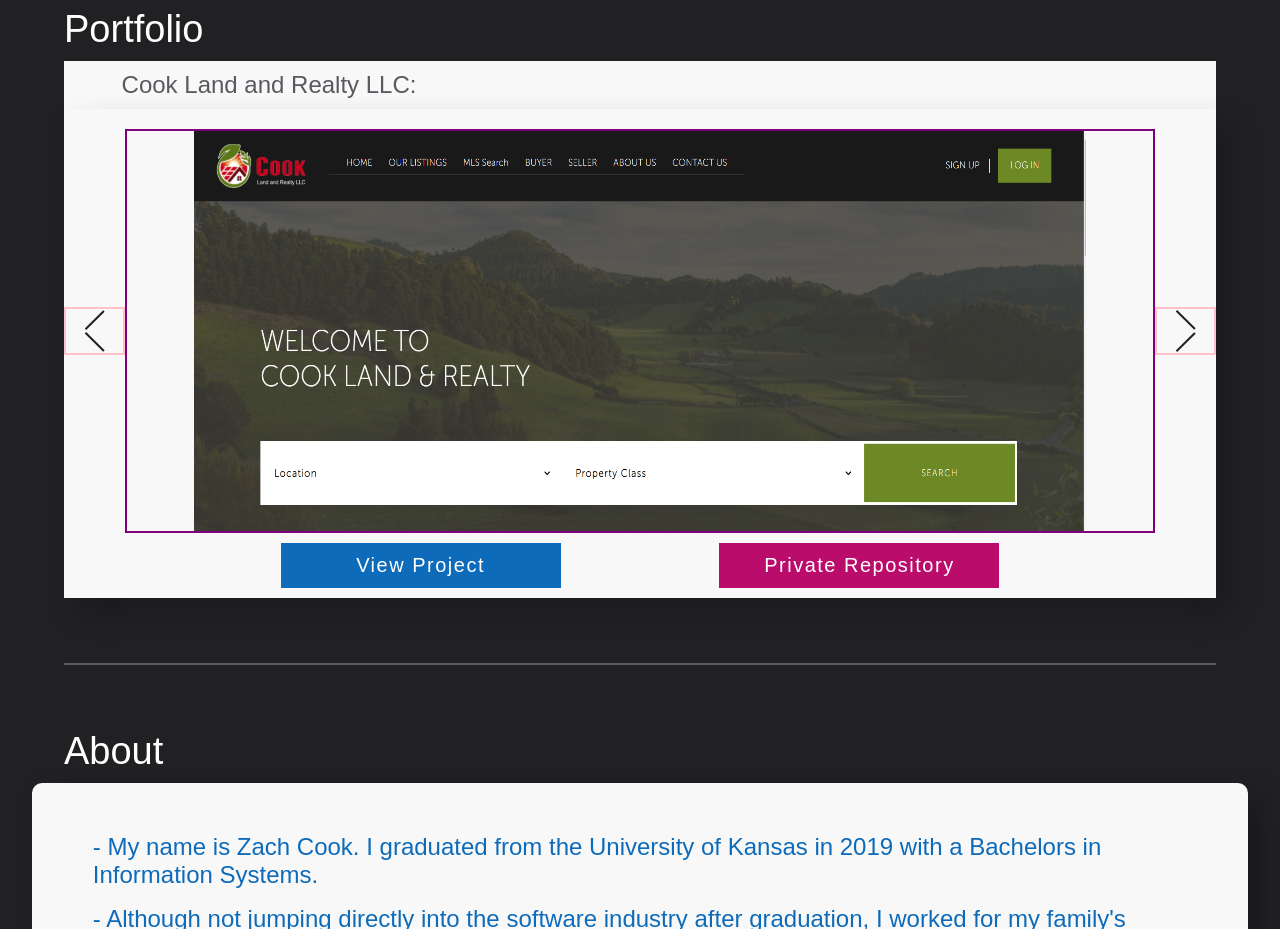
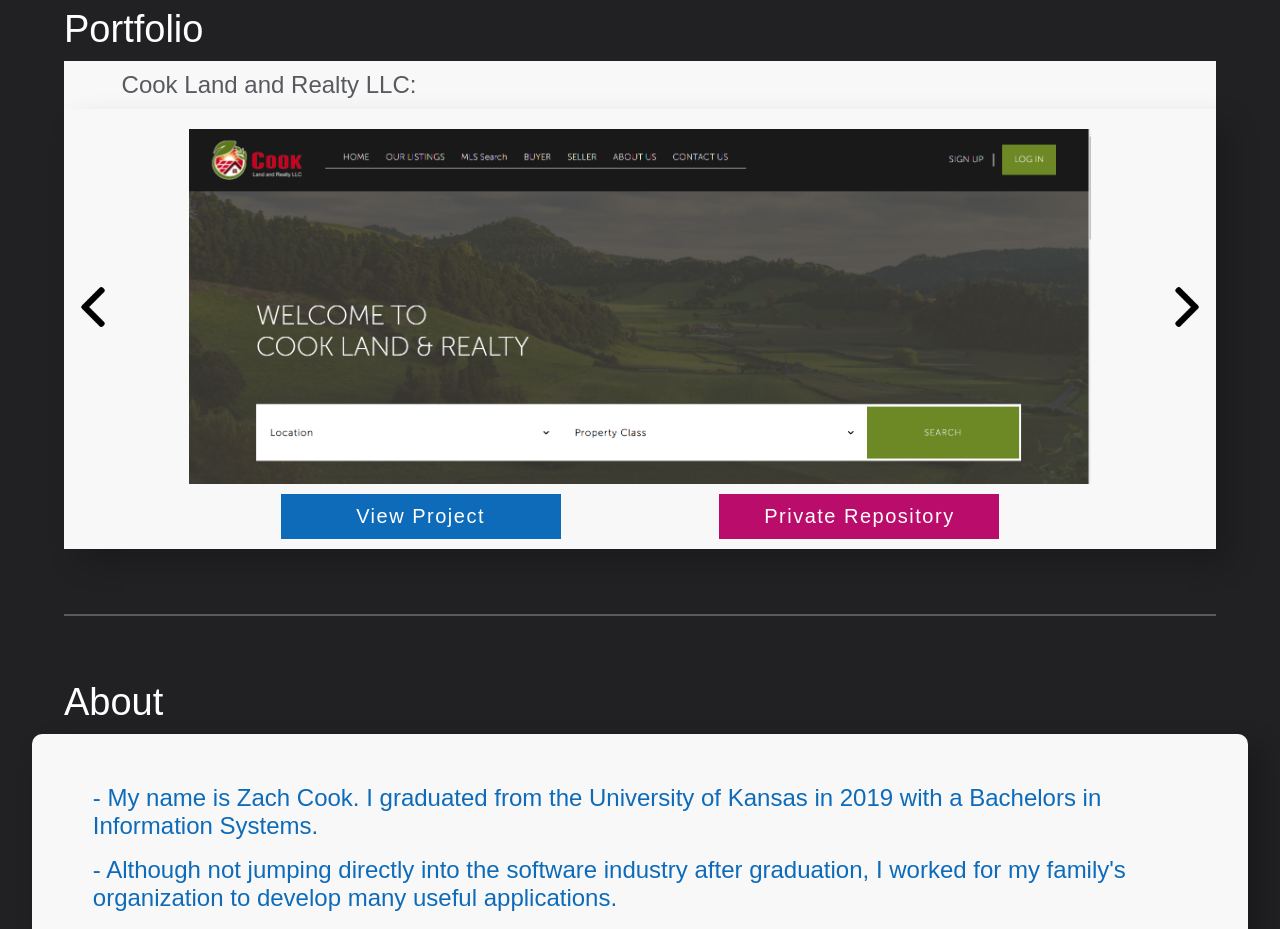
Before and after one commit to Zach-Cook/ZachCook, a React (Create React App) app in the folder frontend/: page / in a window 1280 px wide. Shown: the part 980-1909 px from the top of the page. Built offline with nearby package versions, Linux system fonts and the light colour scheme.

Commit message:
added the new arrows to the portfolio for previous and next

```diff
--- a/frontend/src/components/portfolio/index.js
+++ b/frontend/src/components/portfolio/index.js
@@ -1,7 +1,7 @@
 import React from 'react';
 
 import { PortfolioFrame, TitleFrame, TitleText, PortfolioBox, PortoflioInnerWrapper, PortfolioBoxInnerArrowFrame,
-     ArrowFrame, ArrowDivTop, ArrowDivBottom, PortfolioCentralFrame, PortfolioCenterImage, PortfolioBottom, ProjectButton, ProjectButtonText } from './styles/portfolio';
+     ArrowFrame, ArrowImage, ArrowDivTop, ArrowDivBottom, PortfolioCentralFrame, PortfolioCenterImage, PortfolioBottom, ProjectButton, ProjectButtonText } from './styles/portfolio';
 
 export default function Portfolio({children, ...restProps}){
 
@@ -33,6 +33,10 @@
     return <ArrowFrame {...restProps}>{children}</ArrowFrame>
 }
 
+Portfolio.ArrowImage = function PortfolioArrowImage({children, ...restProps}){
+    return <ArrowImage {...restProps}>{children}</ArrowImage>
+}
+
 Portfolio.ArrowDivTop = function PortfolioArrowDivTop({children, ...restProps}){
     return <ArrowDivTop {...restProps}>{children}</ArrowDivTop>
 }
--- a/frontend/src/components/portfolio/styles/portfolio.js
+++ b/frontend/src/components/portfolio/styles/portfolio.js
@@ -85,7 +85,6 @@
 
     width: 15%;
 
-    border: 2px solid pink;
 
     @media screen and (min-width: 1280px){
         width: 5%;
@@ -101,6 +100,13 @@
     align-items: center;
 
     cursor: pointer;
+
+`;
+
+export const ArrowImage = styled.img`
+
+    height: 40px;
+    width: 40px;
 
 `;
 
@@ -155,7 +161,6 @@
     display: flex;
     justify-content: center;
 
-    border: 2px solid purple;
 
     @media screen and (min-width: 1280px){
         width: 90%;
@@ -178,8 +183,8 @@
 
 
     @media screen and (min-width: 1280px){
+        height: auto;
         width: 87%;
-
     }
 
 `;
--- a/frontend/src/containers/portfolio.js
+++ b/frontend/src/containers/portfolio.js
@@ -8,6 +8,12 @@
 // helper function
 import { openInNewTab } from '../helpers/openinenewtab';
 import imageHandler from '../helpers/imagehandler';
+
+
+//images
+import RightArrow from '../images/right-arrow.png'
+import LeftArrow from '../images/left-arrow.png'
+
 
 export default function PortfolioContainer(){
 
@@ -32,8 +38,7 @@
                             <Portfolio.PortfolioBoxInnerArrowFrame>
 
                                 <Portfolio.ArrowFrame onClick={decrement}>
-                                    <Portfolio.ArrowDivBottom/>
-                                    <Portfolio.ArrowDivTop/>
+                                    <Portfolio.ArrowImage src={LeftArrow}/>
                                 </Portfolio.ArrowFrame>
 
                             </Portfolio.PortfolioBoxInnerArrowFrame>
@@ -48,8 +53,7 @@
                             <Portfolio.PortfolioBoxInnerArrowFrame>
 
                                 <Portfolio.ArrowFrame onClick={increment}>
-                                    <Portfolio.ArrowDivTop/>
-                                    <Portfolio.ArrowDivBottom/>
+                                    <Portfolio.ArrowImage src={RightArrow} />
                                 </Portfolio.ArrowFrame>
 
                             </Portfolio.PortfolioBoxInnerArrowFrame>
```
Also changed, not shown: frontend/src/images/left-arrow.png (added), frontend/src/images/right-arrow.png (added).
